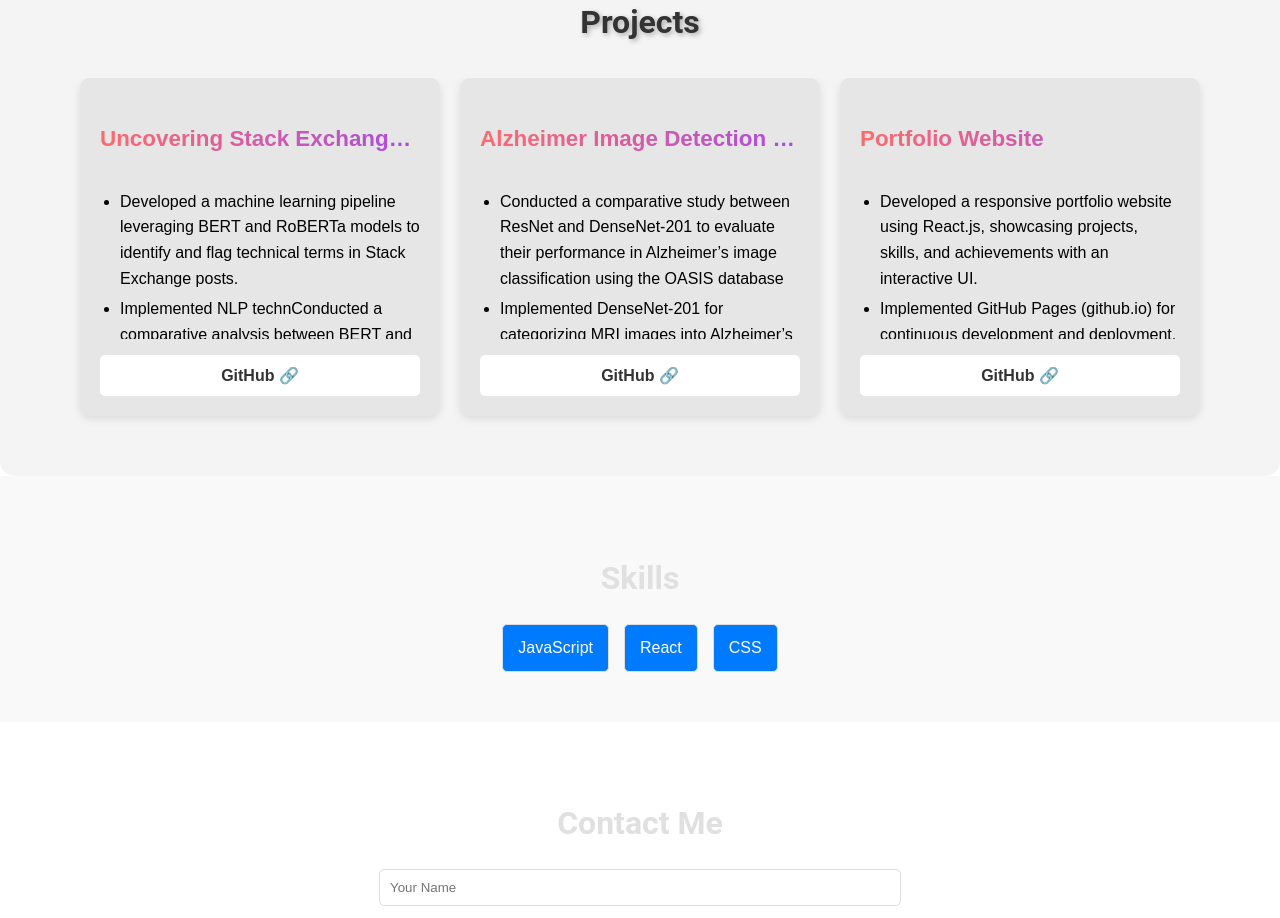
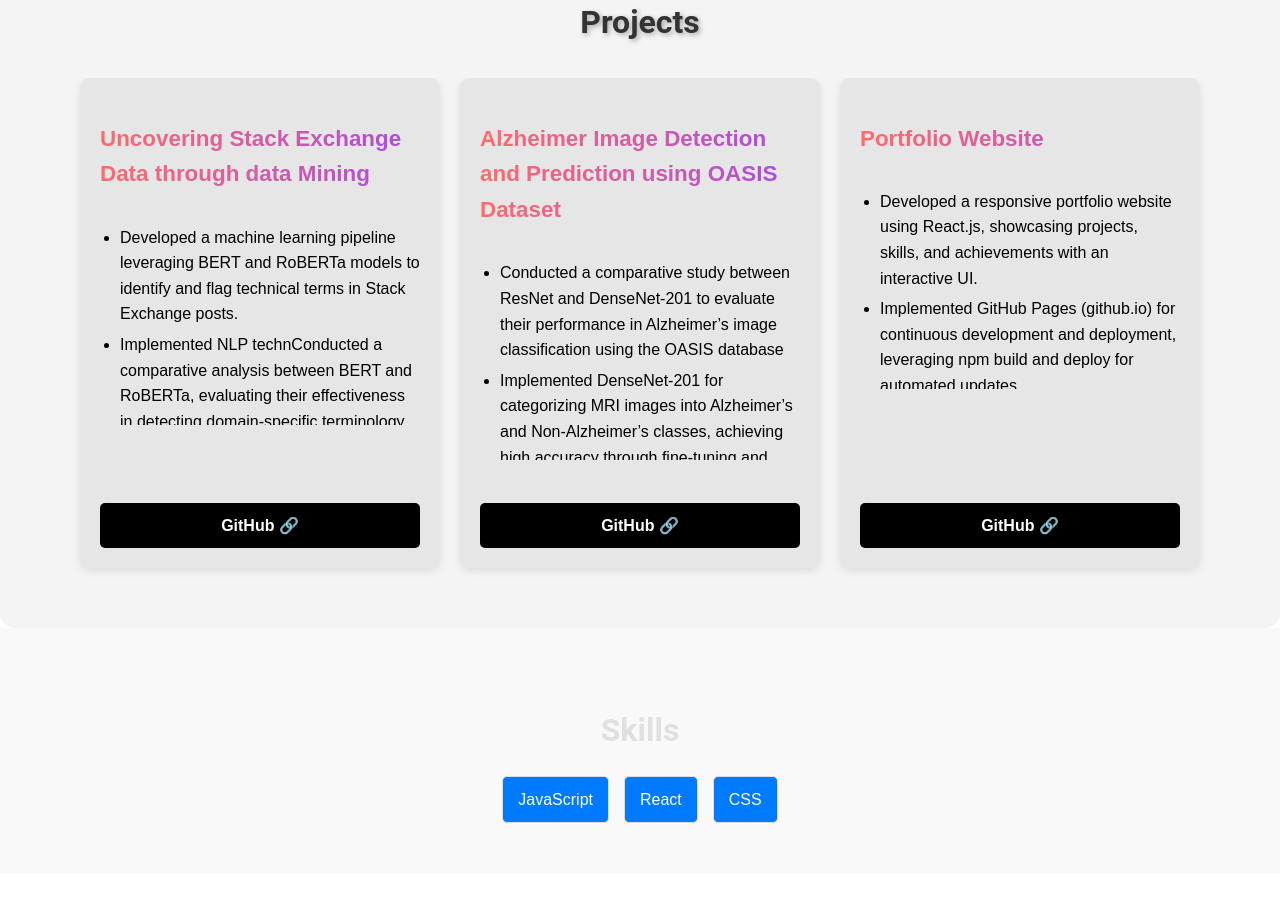
Before and after one commit to ArleneDcosta/portfolio, a React (Create React App) app: page / in a window 1280 px wide. Shown: the part 1760-2678 px from the top of the page. Built offline with nearby package versions, Linux system fonts and the light colour scheme.

Commit message:
Project Design Change

```diff
--- a/src/components/Projects/Projects.css
+++ b/src/components/Projects/Projects.css
@@ -55,6 +55,7 @@
   padding: 20px;
   border-radius: 10px;
   width: 320px;
+  height: 450px; /* Increased height */
   flex-shrink: 0;
   text-align: left;
   box-shadow: 0px 3px 8px rgba(0, 0, 0, 0.1);
@@ -65,16 +66,17 @@
   overflow: hidden;
 }
 
-/* Prevents overflow in text */
+/* Ensure the entire title is displayed */
 .card h3 {
   background: linear-gradient(90deg, #ff6b6b, #a84be3);
   -webkit-background-clip: text;
   -webkit-text-fill-color: transparent;
   font-size: 1.4rem;
   font-weight: bold;
-  white-space: nowrap;
-  overflow: hidden;
-  text-overflow: ellipsis;
+  white-space: normal; /* Allows text wrapping */
+  overflow: visible; /* Ensures full title is shown */
+  text-overflow: unset;
+  word-wrap: break-word;
 }
 
 /* Bullet point list */
@@ -82,7 +84,7 @@
   list-style-type: disc;
   padding-left: 20px;
   margin-top: 10px;
-  max-height: 150px;
+  max-height: 200px; /* Adjusted for larger height */
   overflow-y: auto;
   scrollbar-width: none;
   -ms-overflow-style: none;
@@ -103,13 +105,13 @@
   overflow-wrap: break-word;
 }
 
-/* GitHub button */
+/* GitHub button - Now black with white text */
 .card a {
   display: inline-block;
   margin-top: auto;
-  padding: 8px 15px;
-  background-color: #ffffff;
-  color: #333;
+  padding: 10px 15px;
+  background-color: #000; /* Black background */
+  color: #fff; /* White text */
   font-weight: bold;
   text-decoration: none;
   border-radius: 5px;
@@ -118,8 +120,8 @@
 }
 
 .card a:hover {
-  background-color: #ddd;
-  color: #000;
+  background-color: #333; /* Darker black on hover */
+  color: #fff;
 }
 
 /* Responsive Design */
@@ -131,5 +133,6 @@
 
   .card {
     width: 280px;
+    height: 450px; /* Ensure the height remains adjusted for mobile */
   }
 }
```
